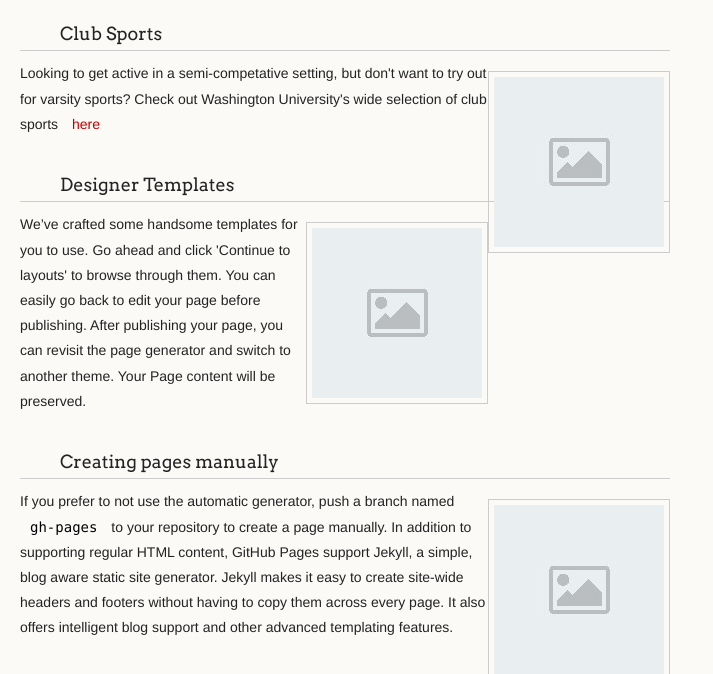
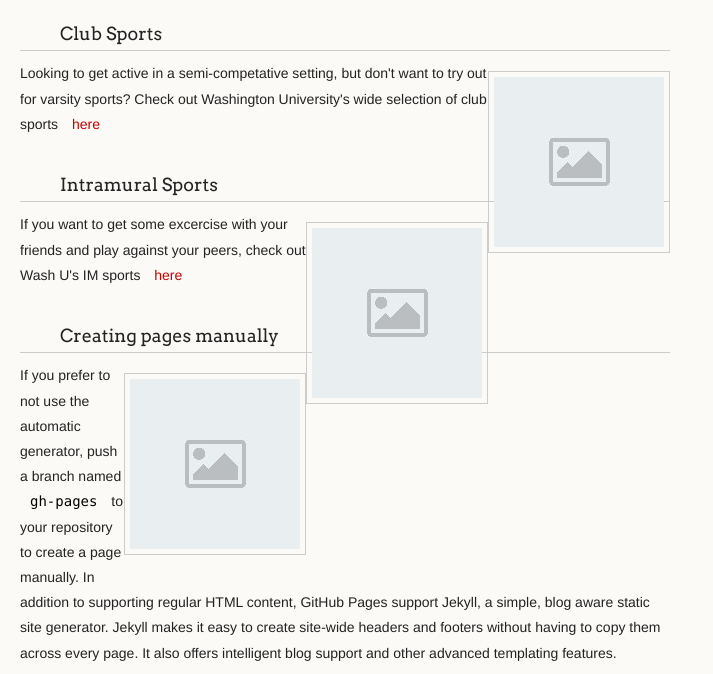
Before and after one commit to julfelder/Campus-Activities, a plain HTML site: page index.html in a window 1280 px wide. Shown: the part 115-789 px from the top of the page, without its empty margins (0-713 px from the left). Drawn offline with Linux system fonts and the light colour scheme.

Commit message:
Update index.html

```diff
--- a/index.html
+++ b/index.html
@@ -22,9 +22,9 @@
 <p>Looking to get active in a semi-competative setting, but don't want to try out for varsity sports? Check out Washington University's wide selection of club sports <a href="http://bearsports.wustl.edu/intramurals/sports_clubs">here</a></p>
 
 <h3>
-<a id="designer-templates" class="anchor" href="#designer-templates" aria-hidden="true"><span aria-hidden="true" class="octicon octicon-link"></span></a>Designer Templates</h3>
+<a id="ims" class="anchor" href="#designer-templates" aria-hidden="true"><span aria-hidden="true" class="octicon octicon-link"></span></a>Intramural Sports</h3>
 <img src="default-placeholder.jpg">
-<p>We’ve crafted some handsome templates for you to use. Go ahead and click 'Continue to layouts' to browse through them. You can easily go back to edit your page before publishing. After publishing your page, you can revisit the page generator and switch to another theme. Your Page content will be preserved.</p>
+<p>If you want to get some excercise with your friends and play against your peers, check out Wash U's IM sports <a href="http://bearsports.wustl.edu/intramurals/index">here</a></p>
 
 <h3>
 <a id="creating-pages-manually" class="anchor" href="#creating-pages-manually" aria-hidden="true"><span aria-hidden="true" class="octicon octicon-link"></span></a>Creating pages manually</h3>
```
